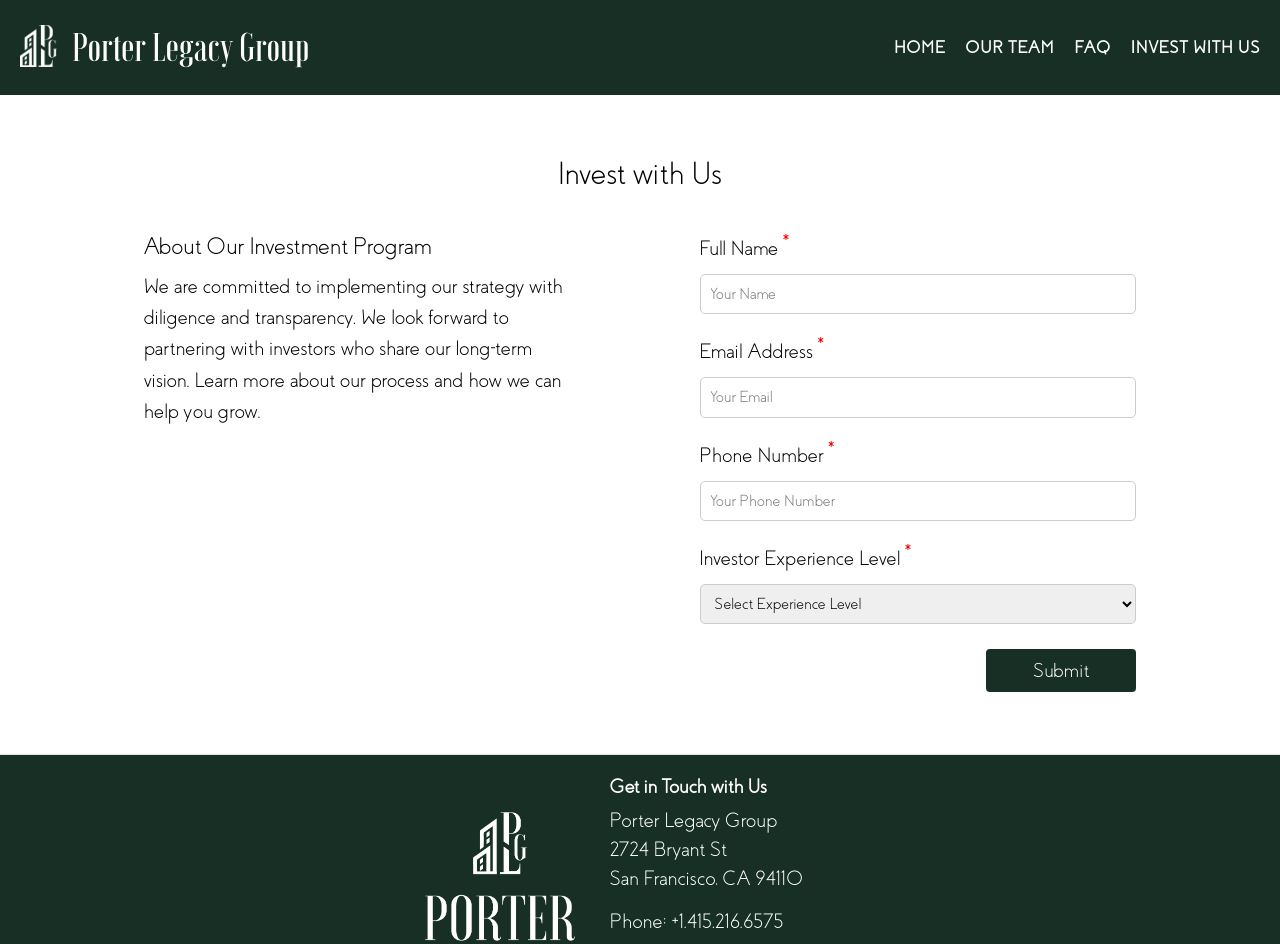
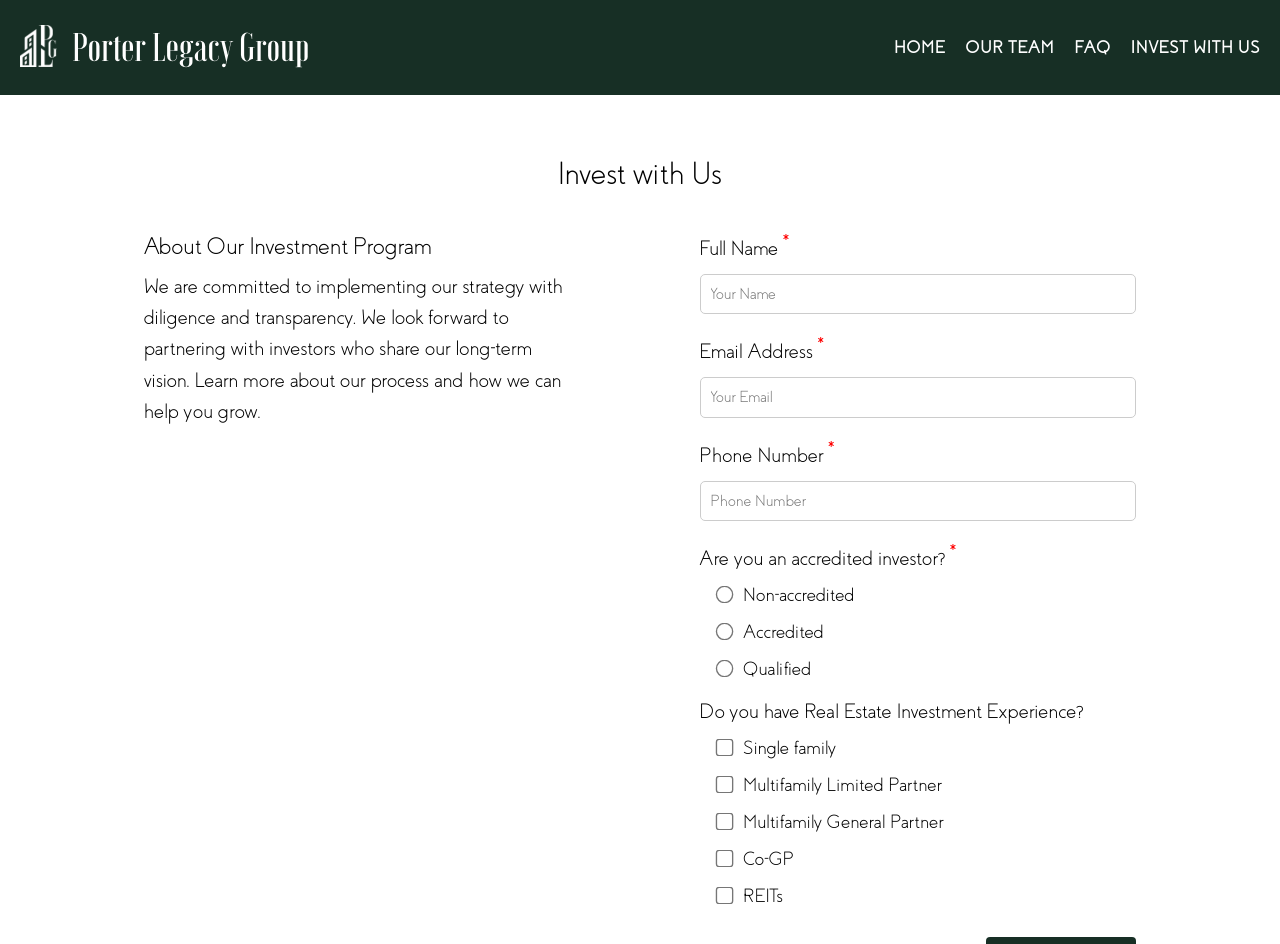
Before and after one commit to garyahill/PorterLegacyGroup, a React app: page /invest in a window 1280 px wide. Shown: the top 944 px of the page. Built offline with nearby package versions, Linux system fonts and the light colour scheme.

Commit message:
updates to the invest with us page

```diff
--- a/src/data/invest.ts
+++ b/src/data/invest.ts
@@ -1,13 +1,10 @@
 import { InvestmentPageData } from "../models";
 
 export default function getInvestmentWithUsText(): InvestmentPageData {
-	let builder: string[] = [];
+	const builder: string[] = [];
 
-	builder.push("https://script.google.com/macros/s/AKfycbxw-jmuyavrG4aq6AFt0Pp3EVXK9pbWK");
-	builder.push("__wQSSytVe3Lmr_QcFazQt2l_ml3g8btPUPxQ/exec");
-	const GoogleScriptsWebAppUrl = builder.join("");
+	const GoogleScriptsWebAppUrl = "https://script.google.com/macros/s/AKfycby9TXFCuWJ4WpnjUeN2Gh8_3RYIuTdkJxCC24QIJSWDyY01G7tjASCrinxVtmkcC0Qg/exec";
 
-	builder = [];
 	builder.push("We are committed to implementing our strategy with diligence and transparency. ");
 	builder.push("We look forward to partnering with investors who share our long-term vision. ");
 	builder.push("Learn more about our process and how we can help you grow.");
--- a/src/models/investment-page.ts
+++ b/src/models/investment-page.ts
@@ -7,5 +7,6 @@ export type FormData = {
 	Name: string;
 	Email: string;
 	Phone: string;
-	Experience: string;
+	Accredited: string;
+  	Experience: string[];
 };
--- a/src/pages/invest/invest.less
+++ b/src/pages/invest/invest.less
@@ -50,11 +50,63 @@
                 font-size: 1.3rem;
 
                 .required {
-                color: red;
+                    color: @error-red;
                     vertical-align: middle;
                     font-size: 2em;
                     line-height: normal;
                     margin-left: 5px;
+                }
+            }
+
+            /* Radio buttons */
+            .radio-group {
+                display: flex;
+                flex-direction: column;
+                width: 100%;
+                margin-bottom: 5px;
+
+                .radio-button-pair {
+                  display: flex;
+                  align-items: baseline;
+                  margin-bottom: 5px;
+                  position: relative;
+                  left: 15px;
+
+                  input[type="radio"] {
+                    width: 20px;
+                    transform: scale(1.35);
+                    margin-right: 10px;
+                  }
+
+                  label {
+                    font-size: 1.2rem;
+                  }
+                }
+            }
+
+            /* Checkboxes */
+            .checkbox-group {
+              display: flex;
+              flex-direction: column;
+              width: 100%;
+              margin: 14px 0 5px 0;
+
+                .check-box-pair {
+                    display: flex;
+                    align-items: baseline;
+                    margin-bottom: 5px;
+                    position: relative;
+                    left: 15px;
+
+                    input[type="checkbox"] {
+                        width: 20px;
+                        transform: scale(1.35);
+                        margin-right: 10px;
+                    }
+
+                    label {
+                        font-size: 1.2rem;
+                    }
                 }
             }
 
@@ -111,9 +163,7 @@
         width: 80%;
     }
 
-    /* Larger desktops */
     @media(min-width: 1441px) {
         width: 70%;
     }
-
 }
--- a/src/pages/invest/invest.tsx
+++ b/src/pages/invest/invest.tsx
@@ -6,7 +6,7 @@ import 'react-toastify/dist/ReactToastify.css';
 import "./invest.less";
 
 const Invest: React.FC = () => {
-	const [formData, setFormData] = useState<FormData>({Name: "", Email: "", Phone: "", Experience: ""});
+	const [formData, setFormData] = useState<FormData>(getNewFormDate());
 	const [isSubmitting, setIsSubmitting] = useState(false);
 	const { InvestmentProgramText, GoogleScriptsWebAppUrl } = getInvestmentWithUsText();
 
@@ -17,7 +17,10 @@ const Invest: React.FC = () => {
 		try {
 		  const response = await fetch(GoogleScriptsWebAppUrl, {
 				method: "POST",
-				body: new URLSearchParams(formData),
+				body: new URLSearchParams({
+			  		...formData,
+			  		Experience: formData.Experience.join(", "),
+				}),
 				headers: { 'Content-Type': 'application/x-www-form-urlencoded' },
 		  });
 
@@ -32,17 +35,40 @@ const Invest: React.FC = () => {
 			toast.error("An error occurred during submission.");
 		} finally {
 			setIsSubmitting(false);
-			setFormData({ Name: "", Email: "", Phone: "", Experience: "" });
+			setFormData(getNewFormDate);
 		}
+
 	  };
 
+
 	  const handleChange = (e: React.ChangeEvent<HTMLInputElement | HTMLSelectElement>) => {
-		const { name, value } = e.target;
-		setFormData((prevState) => ({
+		const { name, value, type } = e.target;
+
+		// Only check for 'checked' if the input type is checkbox
+		const checked = type === "checkbox" ? (e.target as HTMLInputElement).checked : false;
+
+		setFormData((prevState) => {
+		  if (type === "checkbox") {
+			// For checkboxes, toggle the value in the array
+				const newRealEstateExperience = checked
+			  ? [...prevState.Experience, value] // Add if checked
+			  : prevState.Experience.filter((item) => item !== value); // Remove if unchecked
+
+				return {
 					...prevState,
-			[name]: value,
-		}));
+					Experience: newRealEstateExperience,
 				};
+		  } else {
+			// For other input types (text, email, phone, radio, select)
+				return {
+					...prevState,
+					[name]: value, // Update the value for text, email, phone, etc.
+				};
+		  }
+		});
+	  };
+
+
 
 	return (
 		<div className="invest-container">
@@ -51,9 +77,7 @@ const Invest: React.FC = () => {
 			<div className="flex-container">
 				<div className="info-section">
 					<h2>About Our Investment Program</h2>
-					<aside>
-						{ InvestmentProgramText }
-					</aside>
+					<aside>{InvestmentProgramText}</aside>
 				</div>
 
 				<form onSubmit={handleSubmit}>
@@ -61,57 +85,85 @@ const Invest: React.FC = () => {
 					<input
 						type="text"
 						id="name"
-						name="name"
+						name="Name"
 						placeholder="Your Name"
 						value={formData.Name}
 						onChange={handleChange}
 						required
 					/>
 
-					<label htmlFor="email">Email Address<span className="required">*</span>
-					</label>
+					<label htmlFor="email">Email Address<span className="required">*</span></label>
 					<input
 						type="email"
 						id="email"
-						name="email"
+						name="Email"
 						placeholder="Your Email"
 						value={formData.Email}
 						onChange={handleChange}
 						required
 					/>
 
-					<label htmlFor="phone">Phone Number<span className="required">*</span>
-					</label>
+					<label htmlFor="phone">Phone Number<span className="required">*</span></label>
 					<input
 						type="tel"
 						id="phone"
-						name="phone"
-						placeholder="Your Phone Number"
+						name="Phone"
+						placeholder="Phone Number"
 						value={formData.Phone}
 						onChange={handleChange}
 						required
 					/>
 
-					<label htmlFor="experience">Investor Experience Level<span className="required">*</span>
-					</label>
-					<select
-						id="experience"
-						name="experience"
-						value={formData.Experience}
-						onChange={handleChange}
-						required
-					>
-						<option value="" disabled>Select Experience Level</option>
-						<option value="beginner">Beginner</option>
-						<option value="intermediate">Intermediate</option>
-						<option value="advanced">Advanced</option>
-						<option value="accredited">Accredited</option>
-					</select>
+					<label>Are you an accredited investor?<span className="required">*</span></label>
+					<div className="radio-group">
+						<div className="radio-button-pair">
+							<input type="radio" id="non-accredited" name="Accredited" value="Non-Accredited" required onChange={handleChange} />
+							<label htmlFor="non-accredited">Non-accredited</label>
+						</div>
+
+						<div className="radio-button-pair">
+							<input type="radio" id="accredited" name="Accredited" value="Accredited" onChange={handleChange} />
+							<label htmlFor="accredited">Accredited</label>
+						</div>
+
+						<div className="radio-button-pair">
+							<input type="radio" id="qualified" name="Accredited" value="Qualified" onChange={handleChange} />
+							<label htmlFor="qualified">Qualified</label>
+						</div>
+					</div>
+
+					<label>Do you have Real Estate Investment Experience?</label>
+					<div className="checkbox-group">
+						<div className="check-box-pair">
+							<input type="checkbox" id="single-family" name="Experience" value="Single-Family" onChange={handleChange} />
+							<label htmlFor="single-family">Single family</label>
+						</div>
+
+						<div className="check-box-pair">
+							<input type="checkbox" id="multi-family-lp" name="Experience" value="Multi-Family-LP" onChange={handleChange} />
+							<label htmlFor="multi-family-lp">Multifamily Limited Partner</label>
+						</div>
+
+						<div className="check-box-pair">
+							<input type="checkbox" id="multi-family-gp" name="Experience" value="Multi-Family-GP" onChange={handleChange} />
+							<label htmlFor="multi-family-gp">Multifamily General Partner</label>
+						</div>
+
+						<div className="check-box-pair">
+							<input type="checkbox" id="co-gp" name="Experience" value="Co-GP" onChange={handleChange} />
+							<label htmlFor="co-gp">Co-GP</label>
+						</div>
+
+						<div className="check-box-pair">
+							<input type="checkbox" id="reits" name="Experience" value="REITS" onChange={handleChange} />
+							<label htmlFor="reits">REITs</label>
+						</div>
+
+					</div>
 
 					<button type="submit" disabled={isSubmitting}>
 						{isSubmitting ? "Submitting..." : "Submit"}
 					</button>
-
 				</form>
 			</div>
 
@@ -120,9 +172,18 @@ const Invest: React.FC = () => {
 				autoClose={5000}
 				hideProgressBar={true}
 			/>
-
 		</div>
 	);
 };
 
+function getNewFormDate() {
+	return {
+		Name: "",
+		Email: "",
+		Phone: "",
+		Accredited: "",
+		Experience: [],
+	};
+}
+
 export default Invest;
--- a/src/theme/palette.less
+++ b/src/theme/palette.less
@@ -25,3 +25,6 @@
 
 // Input Colors
 @input-border: #ccc;
+
+// Error Colors
+@error-red: #ff0000;
```
Lines whose indentation alone changed are shown as unchanged.
